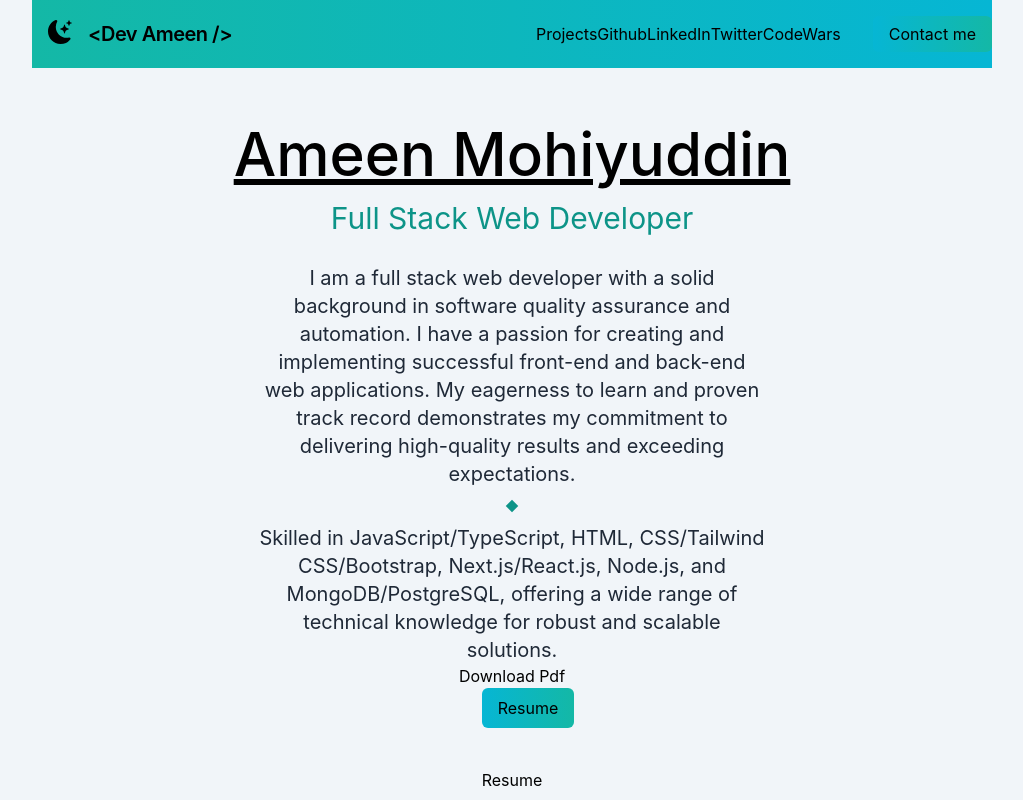
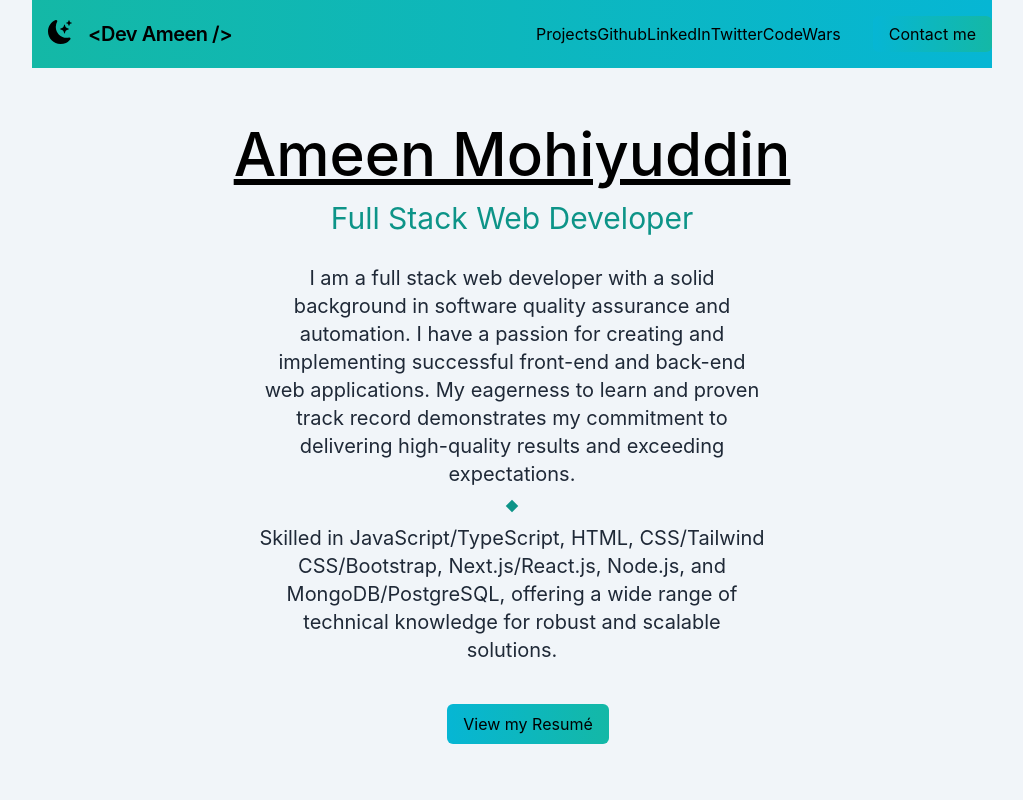
Before and after one commit to Aminizle/React-Portfolio, a React (Create React App) app in the folder portfolio/: page / in a window 1280 px wide. Shown: the top 800 px of the page, without its empty margins (128-1151 px from the left). Built offline with nearby package versions, Linux system fonts and the light colour scheme.

Commit message:
added resume button with syle

```diff
--- a/portfolio/src/App.js
+++ b/portfolio/src/App.js
@@ -1,6 +1,6 @@
 import { useState } from "react";
-import { Helmet } from 'react-helmet';
-import './App.css';
+import { Helmet } from "react-helmet";
+import "./App.css";
 import { BsFillMoonStarsFill } from "react-icons/bs";
 import { VscDebugBreakpointLog } from "react-icons/vsc";
 
@@ -18,21 +18,18 @@ import FooterMenu from "./components/FooterMenu";
 import OpenPdfButton from "./components/ResumeButton";
 import { Button } from "@material-tailwind/react";
 
-
-
-
 function App() {
   const [darkMode, setDarkMode] = useState(false);
   return (
     <div className="App">
-           <Helmet>
+      <Helmet>
         <title>Ameen's Portfolio</title>
         <meta name="description" content="App Description" />
         <meta name="theme-color" content="#008f68" />
       </Helmet>
 
       <div className={darkMode ? "dark" : ""}>
-       <main className="bg-slate-100 px-10 md:px-20 lg:px-40 dark:bg-gray-900">
+        <main className="bg-slate-100 px-10 md:px-20 lg:px-40 dark:bg-gray-900">
           {/* landing */}
 
           <section className="min-h-screen" id="landing">
@@ -100,22 +97,12 @@ function App() {
                 MongoDB/PostgreSQL, offering a wide range of technical knowledge
                 for robust and scalable solutions.
               </p>
-<OpenPdfButton />
-              <Button className="bg-gradient-to-r from-cyan-500 to-teal-500 text-wide px-4 py-2 rounded-md ml-8"
-                    onClick={() => {
-                      window.open("../public/web6.png", '_blank');
-
-                    }}>Resume</Button>
+              <OpenPdfButton />
             </div>
-
-            <a href="./assets/Resume.pdf" target="_blank">
-              Resume
-            </a>
-
           </section>
 
           {/* Services */}
-{/*
+          {/*
           <section id="services">
             <div className="relative mx-auto bg-gradient-to-b from-teal-500 rounded-full w-80 h-80 mt-20 overflow-hidden md:h-96 md:w-96">
               <img
--- a/portfolio/src/components/ResumeButton.js
+++ b/portfolio/src/components/ResumeButton.js
@@ -1,20 +1,18 @@
 import { Button } from "@material-tailwind/react";
-import React, { Component } from 'react';
-import Pdf from '../assets/Resume.pdf';
-
-
+import React, { Component } from "react";
+import Pdf from "../assets/Resume.pdf";
 
 class OpenPdfButton extends Component {
-
   render() {
-
     return (
-
-        <div className = "App">
-          <a href = {Pdf} target = "_blank">Download Pdf</a>
-        </div>
+      <div className="App">
+        <Button className="bg-gradient-to-r from-cyan-500 to-teal-500 text-wide mt-10 px-4 py-2 rounded-md ml-8">
+          <a href={Pdf} target="_blank">
+            View my Resumé
+          </a>
+        </Button>
+      </div>
     );
-
   }
 }
 
```
